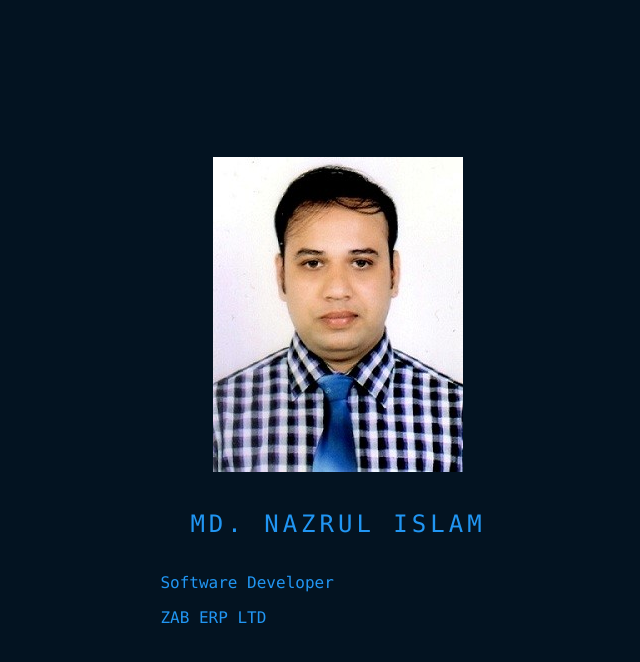
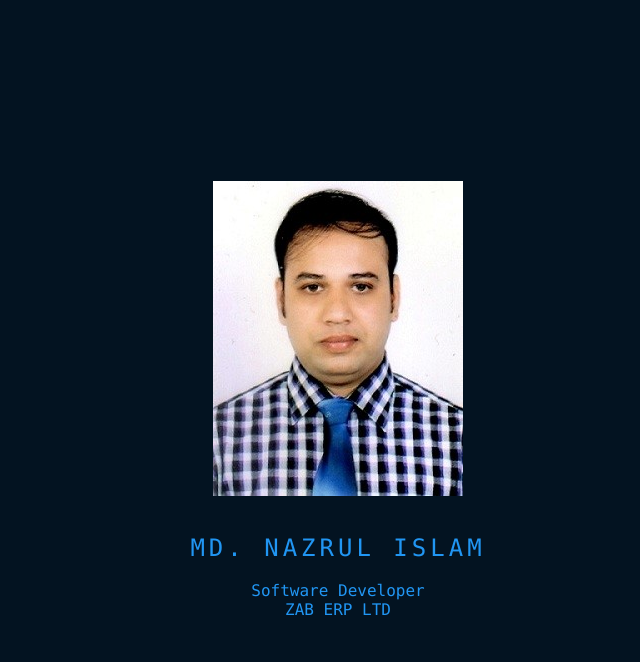
Before and after one commit to i-nazrul/i-nazrul.github.io, a plain HTML site: page index.html in a window 1280 px wide. Shown: the whole page, without its empty margins (302-942 px from the left). Drawn offline with Linux system fonts and the light colour scheme.

Commit message:
Update index.html

```diff
--- a/index.html
+++ b/index.html
@@ -20,8 +20,10 @@
 			MD. NAZRUL ISLAM
 		</a>
 		<div>
-			<p align:"center";>Software Developer</p>
-			<p align:"center";>ZAB ERP LTD</p>
+
+			<center>Software Developer</center>
+			<center>ZAB ERP LTD</center>
+
 		<div>
 	</body>
 
```
